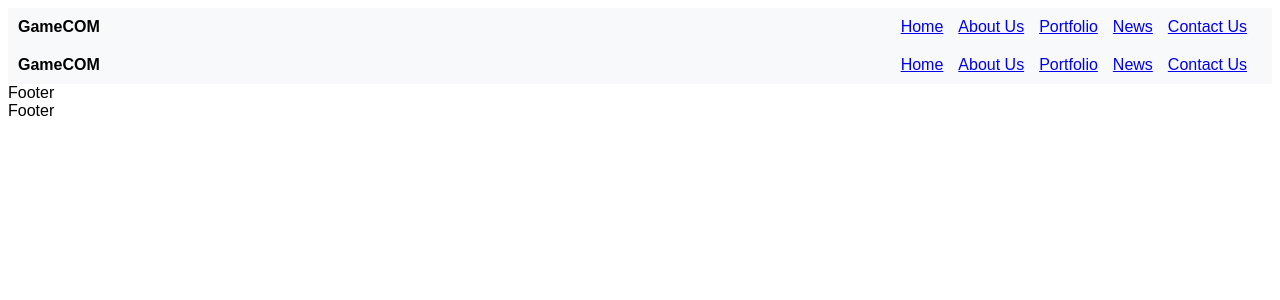
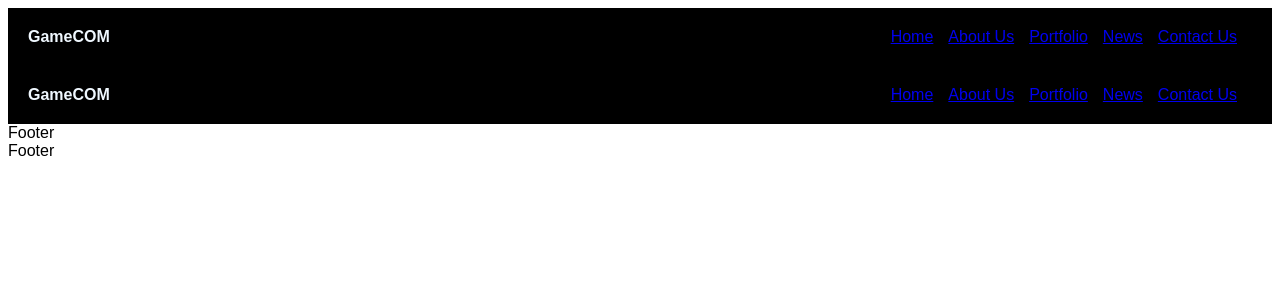
Before and after one commit to Valeriia194/Node-js, a Next.js app: page /layouts in a window 1280 px wide. Shown: the top 300 px of the page. Built offline with nearby package versions, Linux system fonts and the light colour scheme.

Commit message:
bgcolor, not ready

```diff
--- a/src/pages/index.tsx
+++ b/src/pages/index.tsx
@@ -34,7 +34,8 @@ export default function Home() {
         <link rel="icon" href="/favicon.ico" />
       </Head>
       <main>
-        HELLO WORLD!
+
+        {/* Text
         <div>
         <Image
           style={{
@@ -46,7 +47,7 @@ export default function Home() {
           alt="test"
           quality={85}
         />
-        </div>
+        </div> */}
 
         {/*Show products*/}
         {products.map((product) => (
--- a/src/pages/layouts/header/header.module.css
+++ b/src/pages/layouts/header/header.module.css
@@ -1,8 +1,9 @@
 .header {
     display: flex;
     justify-content: space-between;
-    padding: 10px;
-    background-color: #f8f9fa;
+    padding: 20px;
+    background-color: black;
+    color: aliceblue;
 }
 .header div {
     font-weight: bold;
--- a/src/styles/globals.css
+++ b/src/styles/globals.css
@@ -1,3 +1,5 @@
+
+
 form,
 input,
 textarea {
@@ -9,3 +11,8 @@ textarea {
 * {
     font-family: 'Manrope', sans-serif;
 }
+
+main {
+    color: aliceblue;
+    background-color: black;
+}
```
Also changed, not shown: src/assets/img/logo.png (added).
